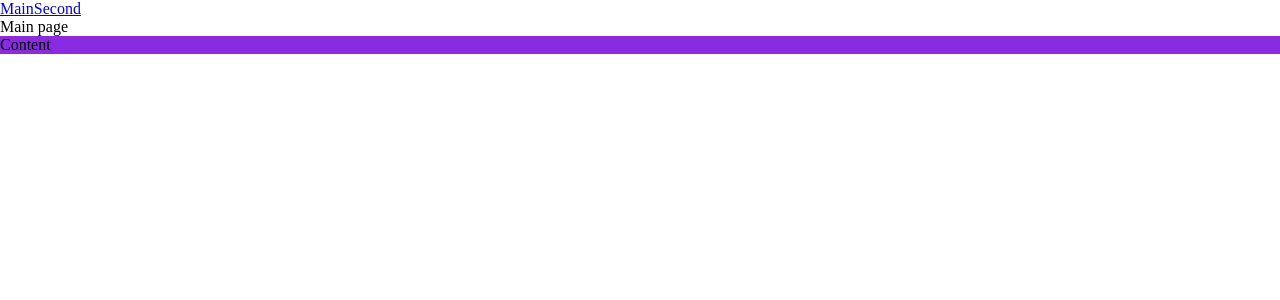
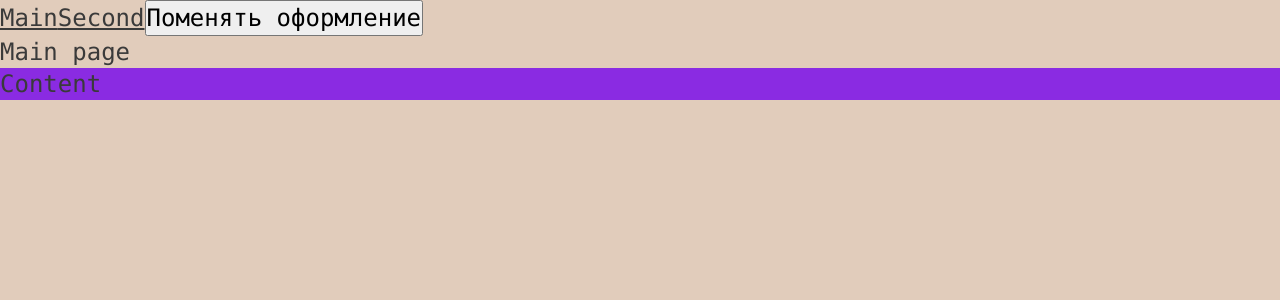
Before and after one commit to ReD4rg1/production_project, a React app: page / in a window 1280 px wide. Shown: the top 300 px of the page. Built offline with nearby package versions, Linux system fonts and the light colour scheme.

Commit message:
Написал хук useTheme для переключения тем

```diff
--- a/src/App.tsx
+++ b/src/App.tsx
@@ -3,12 +3,16 @@
 import {MainPageAsync} from "./pages/MainPage/MainPage.async";
 import {SecondPageAsync} from "./pages/SecondPage/SecondPage.async";
 import {Suspense} from "react";
+import {useTheme} from "./theme/useTheme";
 
 export default function App() {
+    const {theme, toggleTheme} = useTheme();
+
     return (
-        <div className={"app"}>
+        <div className={`app ${theme}`}>
             <Link to={"/"}>{"Main"}</Link>
             <Link to={"/second"}>{"Second"}</Link>
+            <button onClick={() => toggleTheme()}>Поменять оформление</button>
             <Suspense fallback={<div>{"...Loading"}</div>}>
                 <Routes>
                     <Route path={"/"} Component={MainPageAsync}/>
--- a/src/index.tsx
+++ b/src/index.tsx
@@ -1,10 +1,13 @@
 import App from "./App";
 import ReactDOM from "react-dom";
 import {BrowserRouter} from "react-router-dom";
+import ThemeProvider from "./theme/ThemeProvider";
 
 const root = document.getElementById('root');
 ReactDOM.render(
     <BrowserRouter>
-        <App/>
+        <ThemeProvider>
+            <App/>
+        </ThemeProvider>
     </BrowserRouter>,
     root);
--- a/src/styles/index.scss
+++ b/src/styles/index.scss
@@ -3,6 +3,23 @@
 @import "themes/normal";
 @import "themes/dark";
 
+
 .app {
-  font: var(--font-m);
+  $color: var(--primary-color);
+
+  font: var(--font-l);
+
+  background: var(--bg-color);
+  color: $color;
+
+  min-height: 100vh;
+  a {
+    color: $color;
+    text-decoration: underline;
+
+    &:visited {
+      $visited: #656565;
+      color: $visited;
+    }
+  }
 }
--- a/src/styles/themes/dark.scss
+++ b/src/styles/themes/dark.scss
@@ -0,0 +1,6 @@
+.app.dark {
+  --bg-color: #000000;
+
+  --primary-color: #3f3;
+  --secondary-color: #108c00;
+}
--- a/src/styles/themes/normal.scss
+++ b/src/styles/themes/normal.scss
@@ -0,0 +1,6 @@
+.app.normal {
+  --bg-color: #e1ccbb;
+
+  --primary-color: #3a3a3a;
+  --secondary-color: #6c6c6c;
+}
--- a/src/styles/variables/global.scss
+++ b/src/styles/variables/global.scss
@@ -1,11 +1,11 @@
 :root {
-  --font-family-main: Consolas, "Arial", Serif;
+  --font-family-main: Consolas, "Times New Roman", Serif;
 
   --font-size-m: 16px;
   --font-line-m: 24px;
-  --font-m: var(--font-size-m) / var(--font-line-m) / var(--font-family-main);
+  --font-m: var(--font-size-m) / var(--font-line-m) var(--font-family-main);
 
   --font-size-l: 24px;
   --font-line-l: 32px;
-  --font-l: var(--font-size-l) / var(--font-line-l) / var(--font-family-main);
+  --font-l: var(--font-size-l) / var(--font-line-l) var(--font-family-main);
 }
--- /dev/null
+++ b/src/theme/ThemeContext.ts
@@ -0,0 +1,15 @@
+import {createContext} from "react";
+
+export enum Theme {
+    NORMAL = 'normal',
+    DARK = 'dark',
+}
+
+export interface ThemeContextProps {
+    theme?: Theme;
+    setTheme?: (theme: Theme) => void;
+}
+
+export const ThemeContext = createContext<ThemeContextProps>({});
+
+export const LOCAL_STORAGE_THEME_KEY = 'theme';
--- /dev/null
+++ b/src/theme/ThemeProvider.tsx
@@ -0,0 +1,18 @@
+import React, {FC, useMemo, useState} from 'react';
+import {LOCAL_STORAGE_THEME_KEY, Theme, ThemeContext} from "./ThemeContext";
+
+const defaultTheme = localStorage.getItem(LOCAL_STORAGE_THEME_KEY) as Theme || Theme.NORMAL;
+
+const ThemeProvider: FC = ({children}) => {
+    const [theme, setTheme] = useState<Theme>(defaultTheme);
+
+    const defaultProps = useMemo(() => ({theme, setTheme}), [theme]);
+
+    return (
+        <ThemeContext.Provider value={defaultProps}>
+            {children}
+        </ThemeContext.Provider>
+    );
+};
+
+export default ThemeProvider;
--- /dev/null
+++ b/src/theme/useTheme.ts
@@ -0,0 +1,19 @@
+import {LOCAL_STORAGE_THEME_KEY, Theme, ThemeContext} from "./ThemeContext";
+import {useContext} from "react";
+
+interface UseThemeResult {
+    toggleTheme: () => void;
+    theme: Theme;
+}
+
+export function useTheme(): UseThemeResult {
+    const {theme, setTheme} = useContext(ThemeContext);
+
+    const toggleTheme = () => {
+        const newTheme = theme === Theme.DARK ? Theme.NORMAL : Theme.DARK;
+        localStorage.setItem(LOCAL_STORAGE_THEME_KEY, newTheme);
+        setTheme(newTheme);
+    };
+
+    return {theme, toggleTheme};
+}
```
